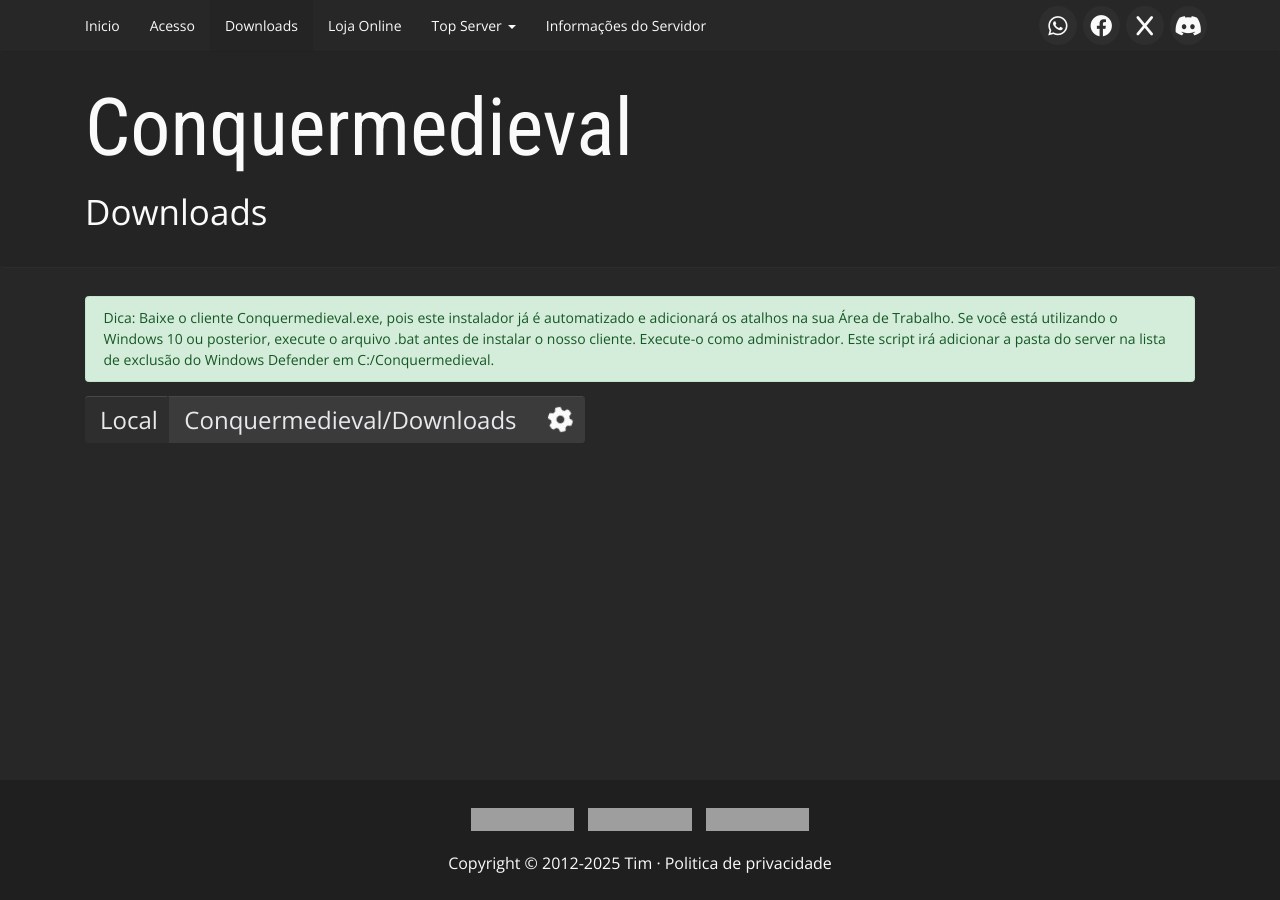
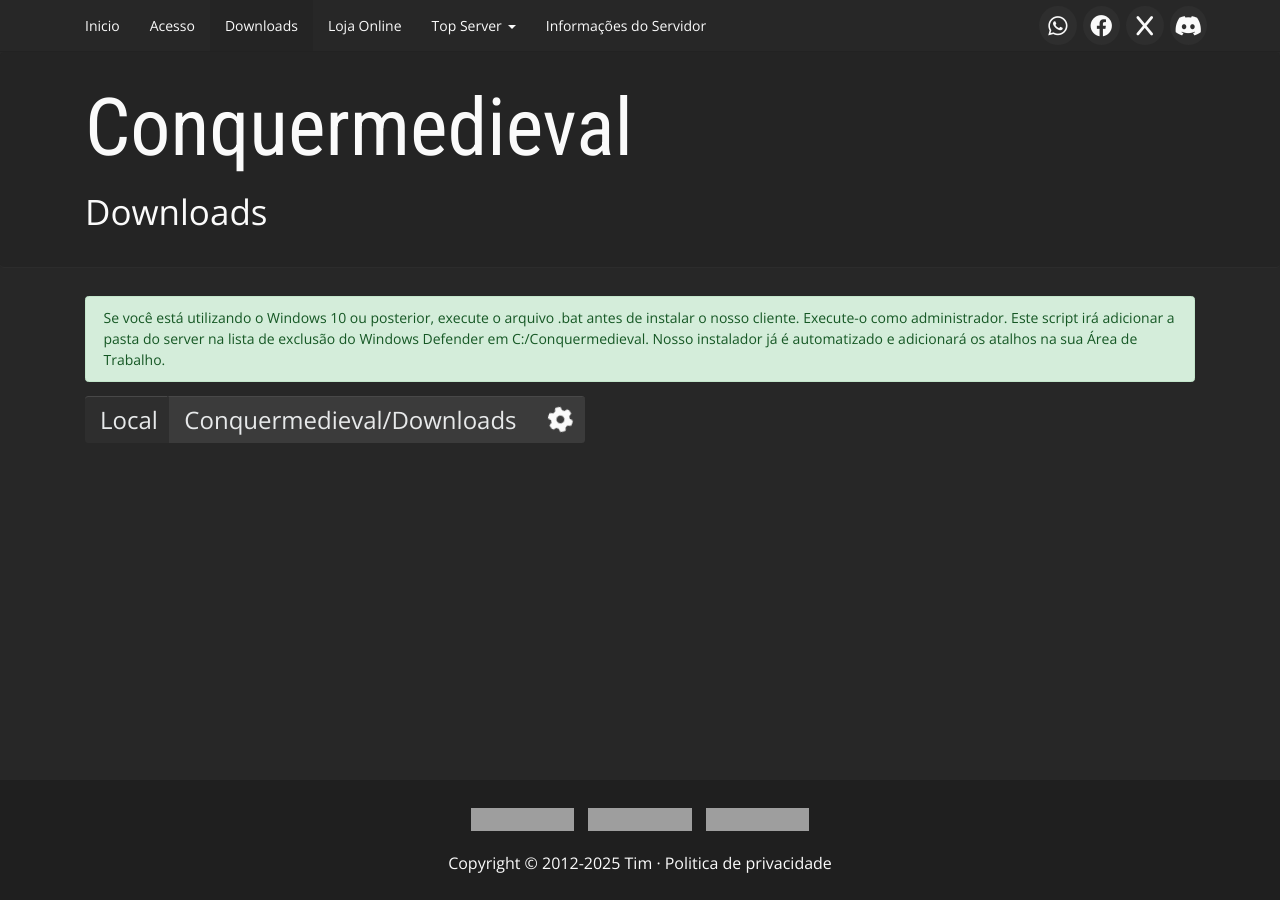
Before and after one commit to conquermedieval/conquermedieval.github.io, a Jekyll site: the page built from downloads.html, in a window 1280 px wide. Built offline with Jekyll 4.4.1, drawn with Linux system fonts in a browser that asks for light colours; grey boxes are pictures that could not be loaded.

Commit message:
Update downloads.html

```diff
--- a/downloads.html
+++ b/downloads.html
@@ -5,7 +5,7 @@ title: Downloads
 
 <div class="container-downloads">
     <div class="container">
-        <p class="alert alert-success">Dica: Baixe o cliente Conquermedieval.exe, pois este instalador já é automatizado e adicionará os atalhos na sua Área de Trabalho. Se você está utilizando o Windows 10 ou posterior, execute o arquivo .bat antes de instalar o nosso cliente. Execute-o como administrador. Este script irá adicionar a pasta do server na lista de exclusão do Windows Defender em C:/Conquermedieval.</p>
+             <p class="alert alert-success">Se você está utilizando o Windows 10 ou posterior, execute o arquivo .bat antes de instalar o nosso cliente. Execute-o como administrador. Este script irá adicionar a pasta do server na lista de exclusão do Windows Defender em C:/Conquermedieval. Nosso instalador já é automatizado e adicionará os atalhos na sua Área de Trabalho. </p>
          <div class="text-center">
         <div class="downloads-repo-container input-group">
             <div class="input-group-prepend">
```
